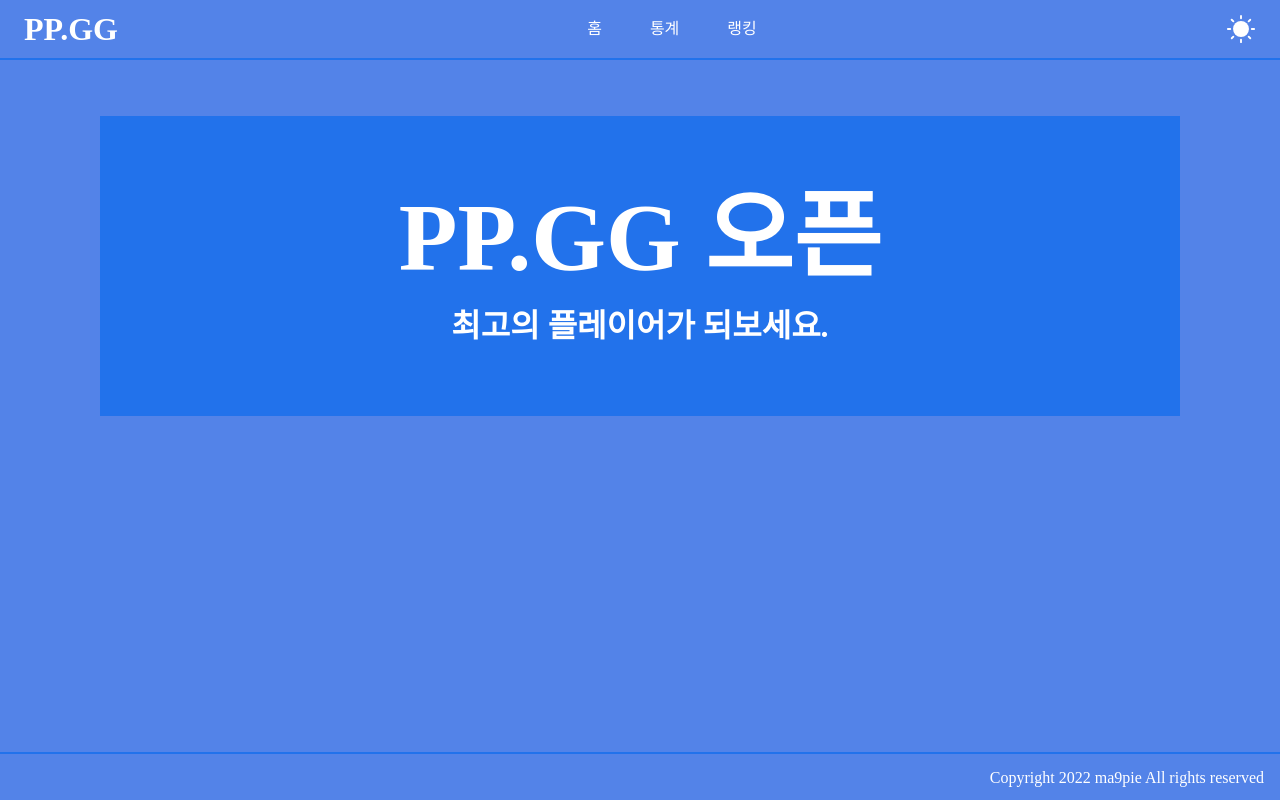
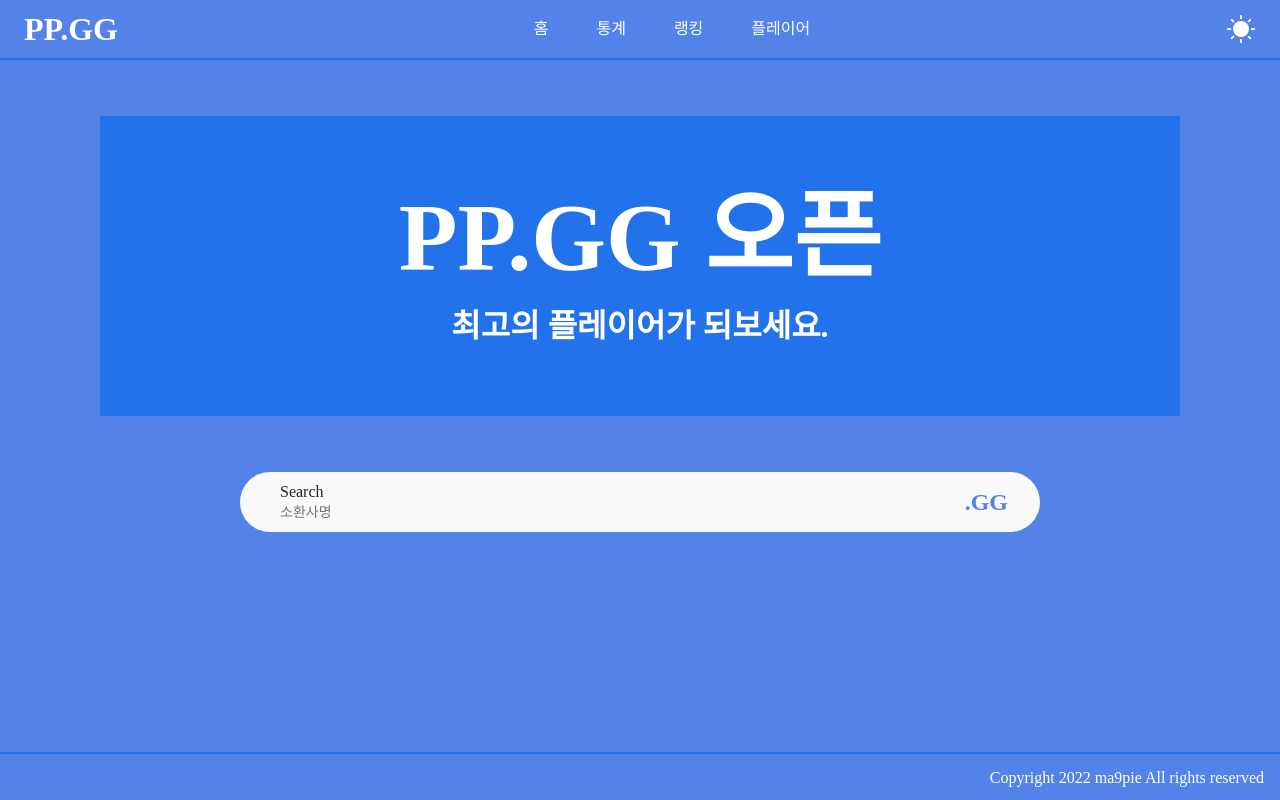
Before and after one commit to kjy1787/pingpong.gg, a Next.js app: page / in a window 1280 px wide. Built offline with nearby package versions, Linux system fonts and the light colour scheme; a web font is replaced by a local one.

Commit message:
통계, 랭킹, 플레이어, 404 페이지 생성

```diff
--- /dev/null
+++ b/components/home/SearchInput.jsx
@@ -0,0 +1,73 @@
+import { themeState } from "@/recoil/atom";
+import styled from "@emotion/styled";
+import React, { useState } from "react";
+import { useRecoilState } from "recoil";
+
+function SearchInput(props) {
+  const [theme, setTheme] = useRecoilState(themeState);
+  const [value, setValue] = useState("");
+
+  return (
+    <Wrapper width={props.width}>
+      <InputContainer>
+        <Text>Search</Text>
+        <Input
+          type={props.type}
+          name={props.name}
+          placeholder="소환사명"
+          value={value}
+          onChange={(e) => {
+            setValue(e.target.value);
+            props.onChange(e);
+          }}
+        ></Input>
+      </InputContainer>
+      <GG>.GG</GG>
+    </Wrapper>
+  );
+}
+
+export default SearchInput;
+
+SearchInput.defaultProps = {
+  label: "LABEL",
+  type: "text",
+  value: "",
+  placeholder: "placeholder",
+  onChange: () => {},
+};
+
+const Wrapper = styled.div`
+  display: flex;
+  align-items: center;
+  width: 800px;
+  height: 60px;
+  padding: 0px 32px;
+  border-radius: 30px;
+  background-color: var(--textBox);
+  & * {
+    background-color: var(--textBox);
+  }
+`;
+const InputContainer = styled.div`
+  width: 100%;
+  margin: 0px 8px;
+`;
+const Input = styled.input`
+  font: var(--body14);
+  width: 100%;
+  caret-color: var(--brandColor);
+`;
+const Icon = styled.div`
+  display: flex;
+  align-items: center;
+  cursor: pointer;
+`;
+const Text = styled.p`
+  font: var(--body16);
+`;
+const GG = styled.div`
+  color: var(--brandColor);
+  font-size: 24px;
+  font-weight: 900;
+`;
--- a/components/layout/Footer.jsx
+++ b/components/layout/Footer.jsx
@@ -16,7 +16,7 @@ export default Footer;
 Footer.defaultProps = {
   color: "var(--main)",
   borderTop: "2px solid var(--sectionLine)",
-  backgroundColor: "var(--textBox)",
+  backgroundColor: "var(--sectionLine)",
 };
 
 const Wrapper = styled.footer`
--- a/components/layout/Header.jsx
+++ b/components/layout/Header.jsx
@@ -11,6 +11,7 @@ function Header(props) {
           <LogoText>PP.GG</LogoText>
         </Link>
       </LogoWrapper>
+
       <MenuContainer>
         <Link href="/">
           <a>
@@ -19,17 +20,24 @@ function Header(props) {
             </LinkBox>
           </a>
         </Link>
-        <Link href="/" passHref>
+        <Link href="/statistics" passHref>
           <a>
             <LinkBox>
               <LinkText>통계</LinkText>
             </LinkBox>
           </a>
         </Link>
-        <Link href="/" passHref>
+        <Link href="/ranking" passHref>
           <a>
             <LinkBox>
               <LinkText>랭킹</LinkText>
+            </LinkBox>
+          </a>
+        </Link>
+        <Link href="/players/maxosa72" passHref>
+          <a>
+            <LinkBox>
+              <LinkText>플레이어</LinkText>
             </LinkBox>
           </a>
         </Link>
--- a/layouts/CommonLayout.jsx
+++ b/layouts/CommonLayout.jsx
@@ -18,9 +18,12 @@ function CommonLayout(props) {
 export default CommonLayout;
 
 const Container = styled.div`
-min-width:320px;
+  min-width: 320px;
   height: 100vh;
+  background-color: var(--textBox);
 `;
 const BodyContent = styled.div`
+  margin: 0px auto;
+  width: 1080px;
   min-height: calc(100% - 108px);
 `;
--- a/layouts/HomeLayout.jsx
+++ b/layouts/HomeLayout.jsx
@@ -13,6 +13,12 @@ function HomeLayout(props) {
     return theme === "Dark" ? "var(--bg)" : "var(--brandColor)";
   };
 
+  const getBorderTop = () => {
+    return theme === "Dark"
+      ? "2px solid var(--sectionLine)"
+      : "2px solid var(--blue600)";
+  };
+
   return (
     <Container>
       <Head></Head>
@@ -22,8 +28,8 @@ function HomeLayout(props) {
       </BodyContent>
       <Footer
         color="white"
-        backgroundColor="var(--brandColor)"
-        borderTop="2px solid var(--blue600)"
+        borderTop={getBorderTop()}
+        backgroundColor={getBackgroundColor()}
       ></Footer>
     </Container>
   );
--- a/pages/index.js
+++ b/pages/index.js
@@ -4,6 +4,7 @@ import Axios from "axios";
 import React, { useEffect } from "react";
 import { useRecoilState } from "recoil";
 import Banner from "@/components/home/Banner";
+import SearchInput from "@/components/home/SearchInput";
 import HomeLayout from "@/layouts/HomeLayout";
 
 function Home() {
@@ -24,6 +25,8 @@ function Home() {
       <BannerWrapper backgroundColor={getBackgroundColor()}>
         <Banner></Banner>
       </BannerWrapper>
+
+      <SearchInput></SearchInput>
     </Wrapper>
   );
 }
@@ -36,7 +39,9 @@ Home.getLayout = function getLayout(page) {
 
 const Wrapper = styled.div`
   display: flex;
+  flex-direction: column;
   justify-content: center;
+  align-items: center;
   background-color: var(--brandColor);
   background-color: ${(props) => props.backgroundColor};
 `;
--- a/styles/globals.scss
+++ b/styles/globals.scss
@@ -18,6 +18,10 @@ a {
   box-sizing: border-box;
   -webkit-font-smoothing: antialiased;
   -webkit-tap-highlight-color: transparent;
+}
+
+input:focus {
+  outline: none;
 }
 
 /* 라이트모드(기본) */
```
Also changed, not shown: components/players/Profile.jsx (added, +10 -0 lines), pages/404.js (+41 -2 lines), pages/players/[id].js (added, +33 -0 lines), pages/ranking.js (added, +22 -0 lines), pages/statistics.js (added, +22 -0 lines).
